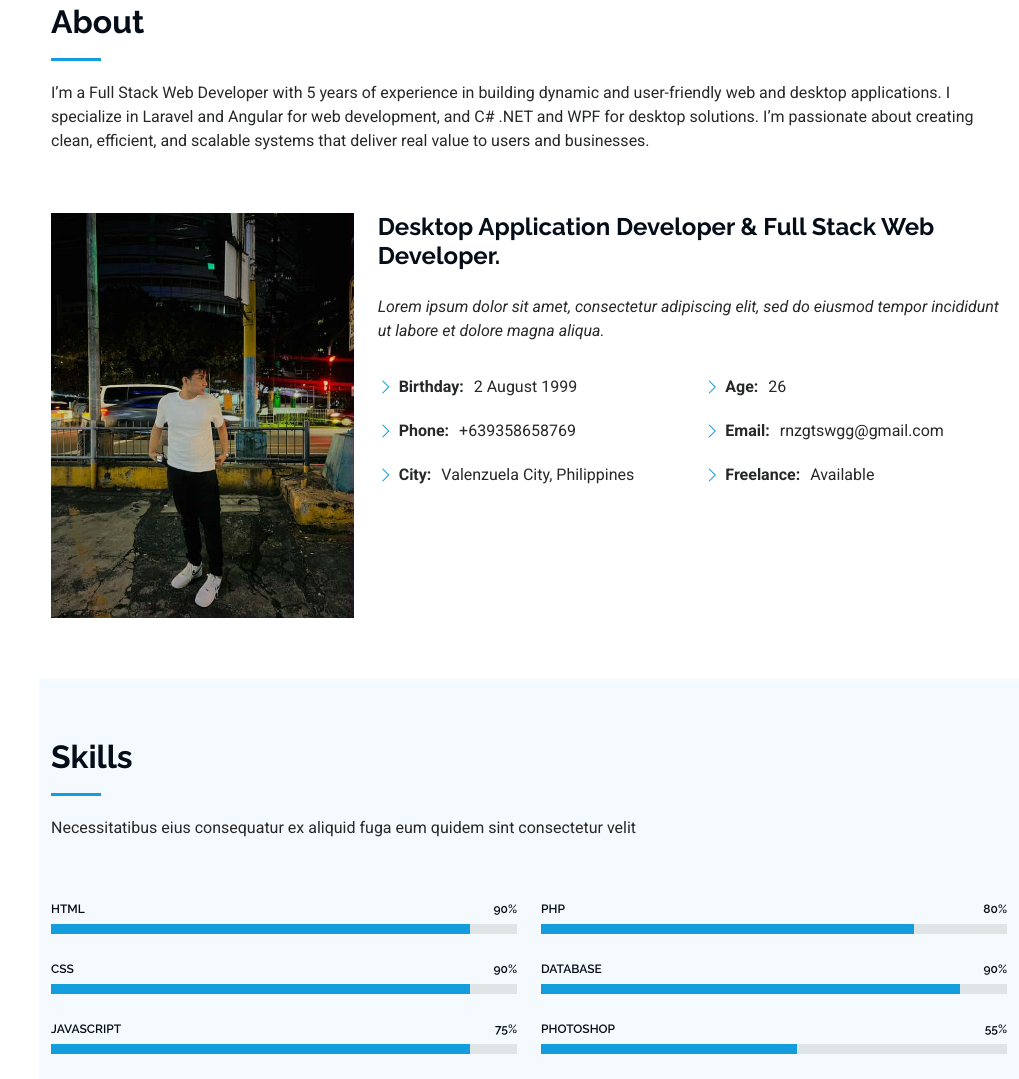
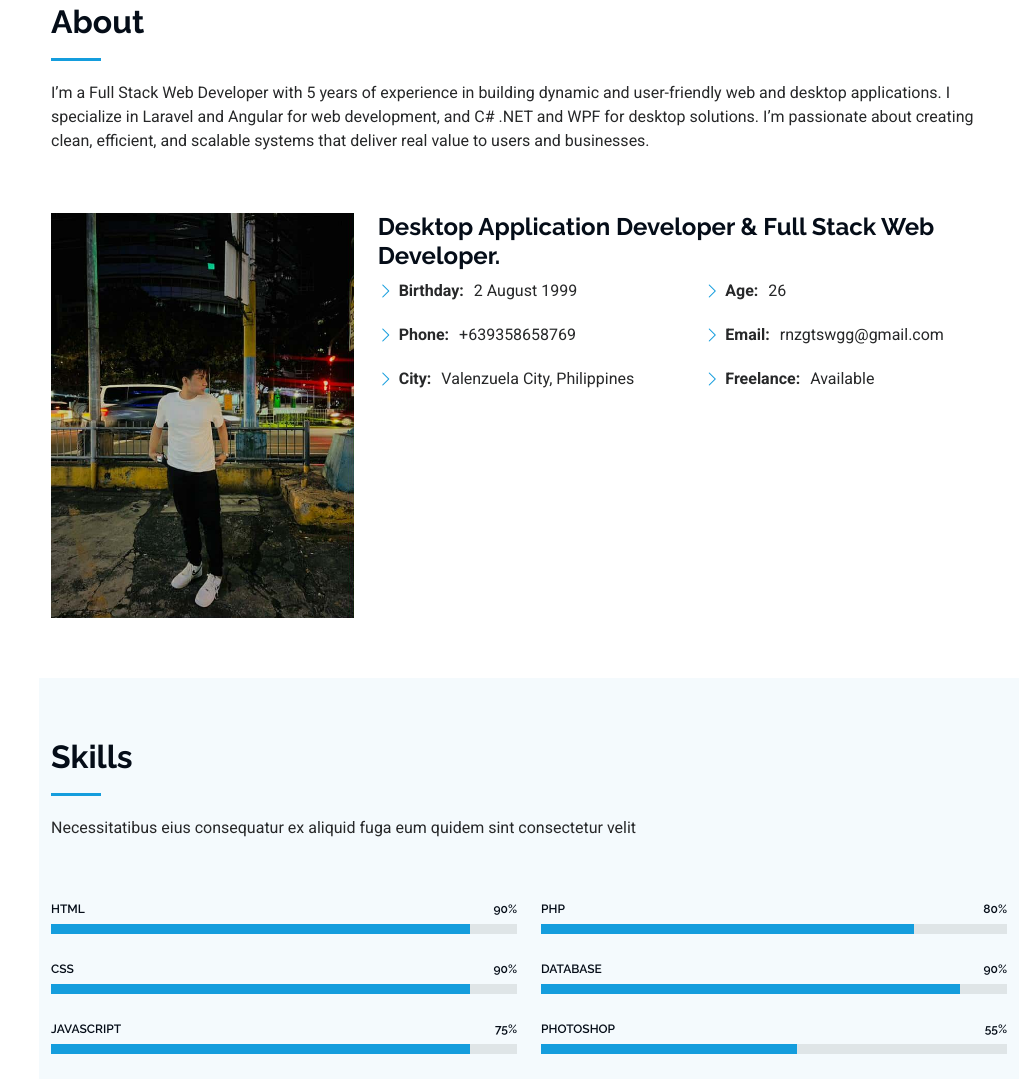
Before and after one commit to renzsicatt/renzportfolio, a plain HTML site: page index.html in a window 1280 px wide. Shown: the part 857-1936 px from the top of the page, without its empty margins (261-1280 px from the left). Drawn offline with Linux system fonts and the light colour scheme.

Commit message:
remove lorem

```diff
--- a/index.html
+++ b/index.html
@@ -156,10 +156,7 @@
           </div>
           <div class="col-lg-8 content">
             <h2>Desktop Application Developer &amp; Full Stack Web Developer.</h2>
-            <p class="fst-italic py-3">
-              Lorem ipsum dolor sit amet, consectetur adipiscing elit, sed do eiusmod tempor incididunt ut labore et dolore
-              magna aliqua.
-            </p>
+
             <div class="row">
               <div class="col-lg-6">
                 <ul>
```
